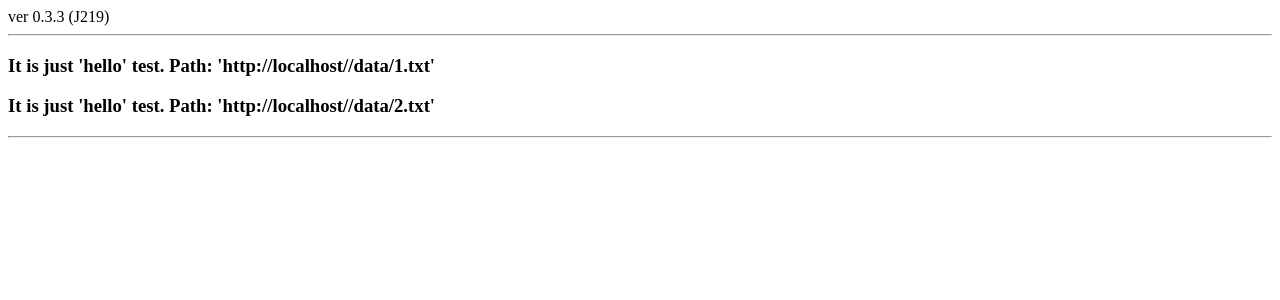
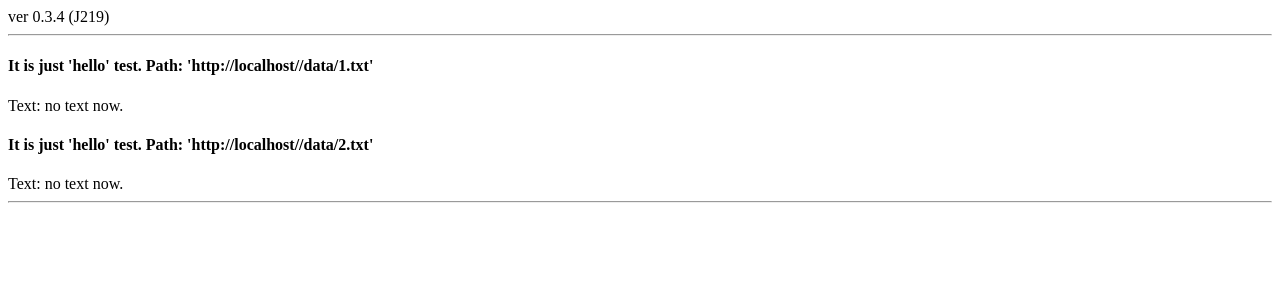
Before and after one commit to MaixEqu/reactts0, a React (Create React App) app: page / in a window 1280 px wide. Shown: the top 300 px of the page. Built offline with nearby package versions, Linux system fonts and the light colour scheme; no server answers.

Commit message:
state.text check added, ver 0.3.4

```diff
--- a/src/index.tsx
+++ b/src/index.tsx
@@ -1,7 +1,7 @@
 import React, { Component } from 'react';
 import ReactDOM from 'react-dom';
 
-const sVersion = "ver 0.3.3 (J219)";
+const sVersion = "ver 0.3.4 (J219)";
 
 class Main extends Component {
   render() {
@@ -35,9 +35,11 @@ class Hello extends Component<IProps, IState> {
     const sFPath = location.href + '/data/' + this.props.path
     console.log("path: " + sFPath);
     sGetTxt(sFPath);
+    const sText = (this.state && 'text' in this.state) ? this.state.text : "no text now."
     return (
       <div className="Elem1">
-          <h3>It is just 'hello' test. Path: '{sFPath}'</h3>
+          <h4>It is just 'hello' test. Path: '{sFPath}'</h4>
+          <div>Text: {sText}</div>
       </div>
     );
   }
```
